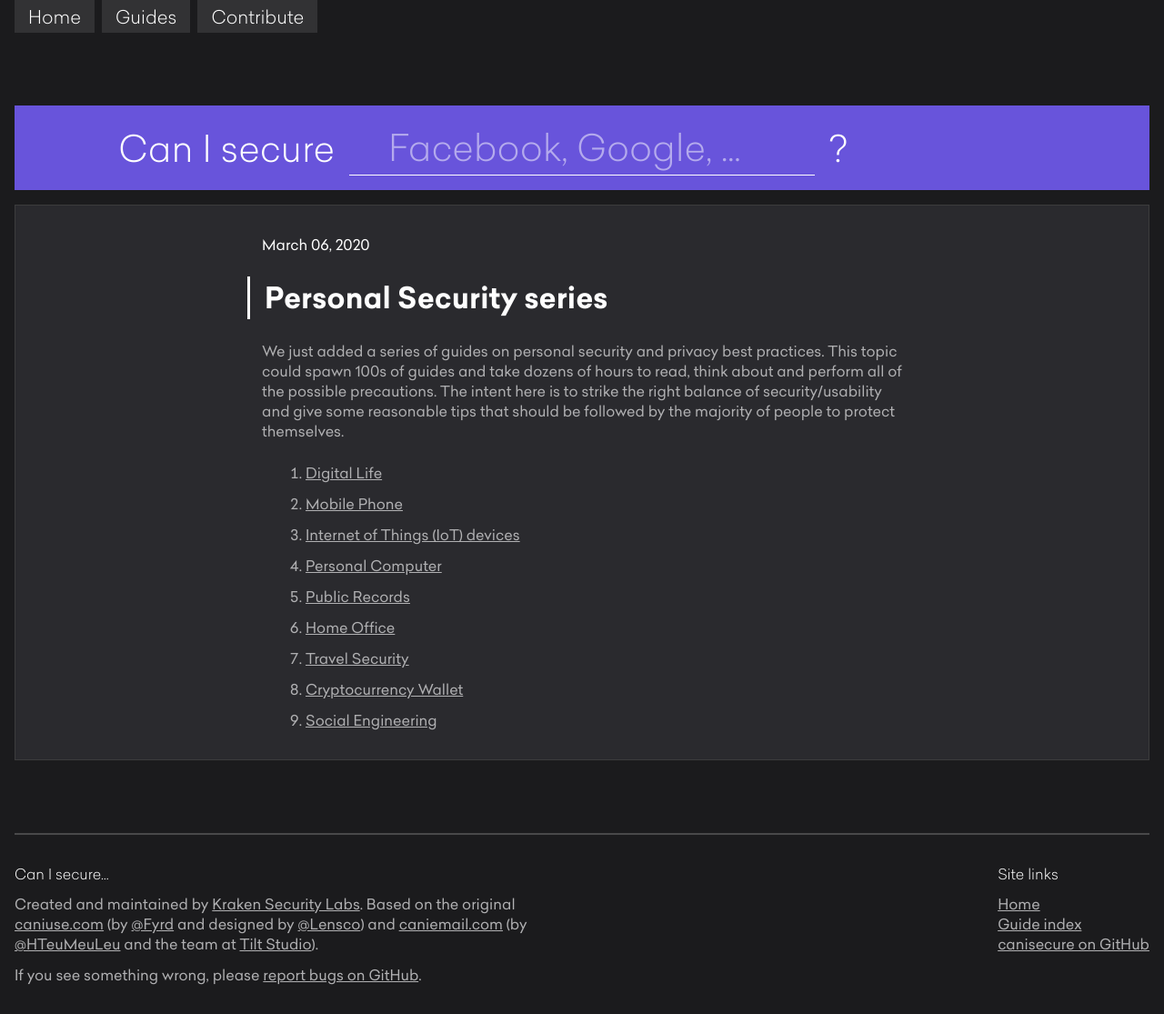
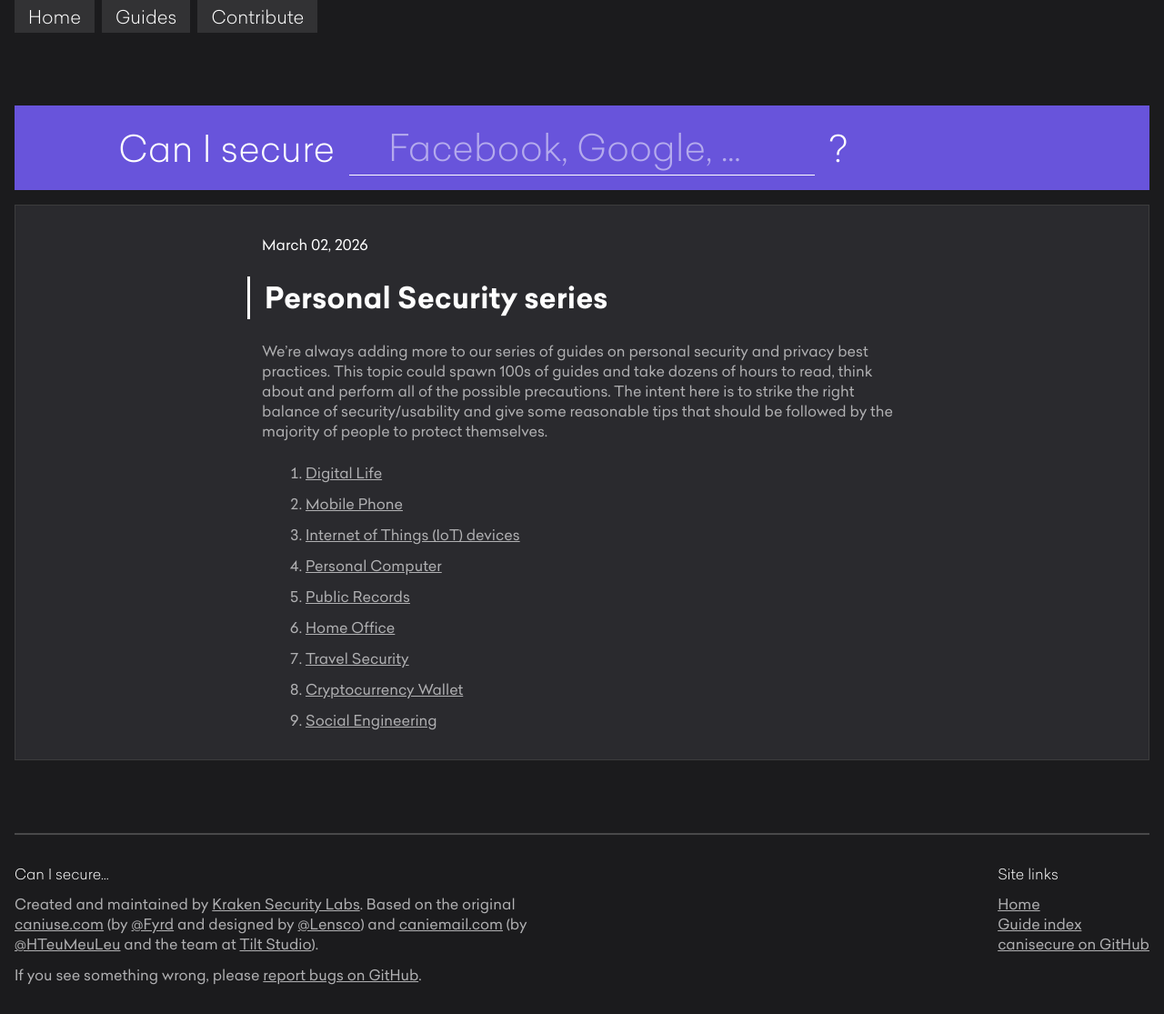
Before and after one commit to krakensecuritylabs/canisecure, a Jekyll site: the page built from _posts/2020-03-06-personal-security-series.md, in a window 1280 px wide. Shown: the whole page at 91% size. Built offline with Jekyll 4.4.1, drawn with Linux system fonts in a browser that asks for light colours.

Commit message:
Update 2020-03-06-personal-security-series.md

```diff
--- a/_posts/2020-03-06-personal-security-series.md
+++ b/_posts/2020-03-06-personal-security-series.md
@@ -1,9 +1,9 @@
 ---
 title:  "Personal Security series"
-date: 2020-03-06
+date: 2026-03-02
 ---
 
-We just added a series of guides on personal security and privacy best practices. This topic could spawn 100s of guides and take dozens of hours to read, think about and perform all of the possible precautions. The intent here is to strike the right balance of security/usability and give some reasonable tips that should be followed by the majority of people to protect themselves.
+We're always adding more to our series of guides on personal security and privacy best practices. This topic could spawn 100s of guides and take dozens of hours to read, think about and perform all of the possible precautions. The intent here is to strike the right balance of security/usability and give some reasonable tips that should be followed by the majority of people to protect themselves.
 
 1. [Digital Life](/guides/digitallife)
 2. [Mobile Phone](/guides/mobilephone)
```
